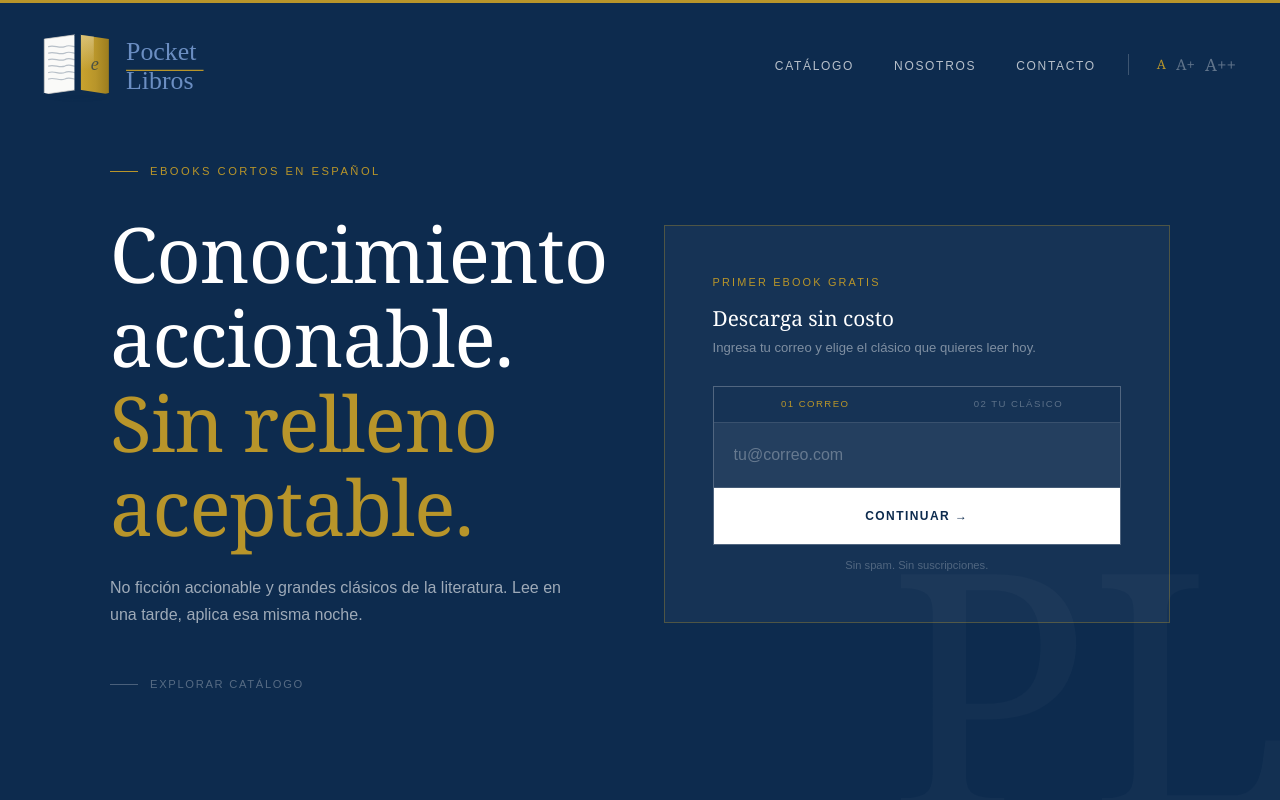
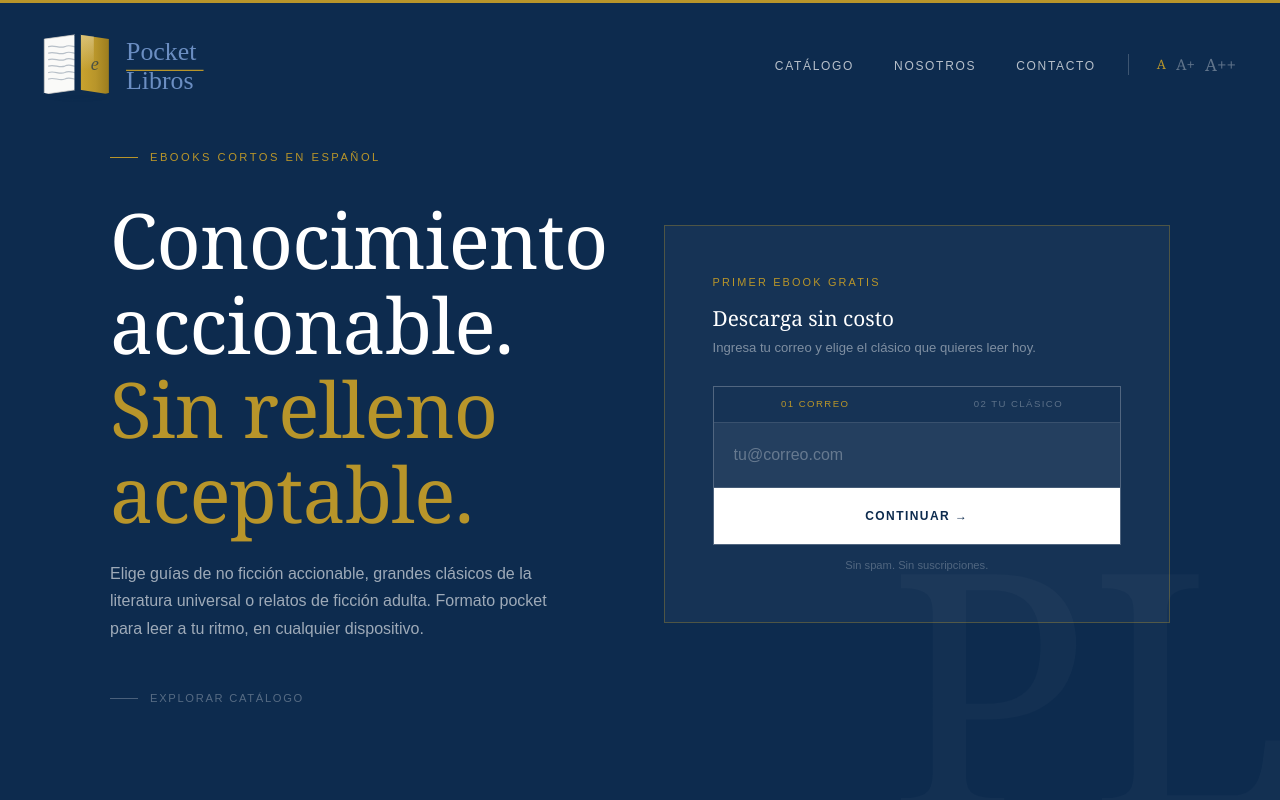
Before and after one commit to arielbustos79-cloud/pocketlibros, a Next.js app: page / in a window 1280 px wide. Shown: the top 800 px of the page. Built offline with nearby package versions, Linux system fonts and the light colour scheme.

Commit message:
copy: texto secundario hero — catálogo completo y formato pocket

```diff
--- a/app/page.tsx
+++ b/app/page.tsx
@@ -122,7 +122,7 @@ export default function Home() {
                 <em className="not-italic text-gold">Sin relleno aceptable.</em>
               </h1>
               <p className="text-white/60 text-base leading-[1.7] max-w-[460px] mb-10">
-                No ficción accionable y grandes clásicos de la literatura. Lee en una tarde, aplica esa misma noche.
+                Elige guías de no ficción accionable, grandes clásicos de la literatura universal o relatos de ficción adulta. Formato pocket para leer a tu ritmo, en cualquier dispositivo.
               </p>
               <a
                 href="#catalogo"
```
